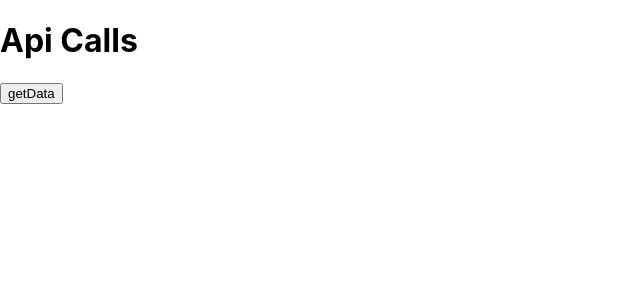
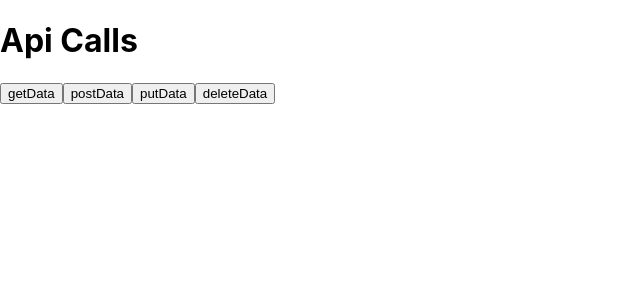
Before and after one commit to harshareddy979/july29threact, a React (Create React App) app: page /apiCalls in a window 1280 px wide. Shown: the top 300 px of the page, without its empty margins (0-640 px from the left). Built offline with nearby package versions, Linux system fonts and the light colour scheme.

Commit message:
added api calls

```diff
--- a/src/Components/apiCalls.js
+++ b/src/Components/apiCalls.js
@@ -12,6 +12,34 @@ function ApiCalls(){
         console.log(response);
     }
 
+    async function postData(){
+        var apiData={
+            "name":"besant",
+            "age":"100",
+            "title":"data created successfully"
+        }
+        var response=await axios.post("https://jsonplaceholder.typicode.com/posts",apiData)
+        console.log(response);
+        setData(response.data)
+    }
+
+    async function putData(){
+        var apiData={
+            "userId": 777,
+            "title": "updated successfully",
+            "body": "new body added"
+        }
+        var response=await axios.put("https://jsonplaceholder.typicode.com/posts/1",apiData)
+        console.log(response);
+        setData(response.data)
+    }
+
+    async function deleteData(){
+        var response=await axios.delete("https://jsonplaceholder.typicode.com/posts/1")
+        console.log(response);
+        setData(response.data)
+    }
+
     // useEffect(()=>{
     //     getData()
     // },[])
@@ -20,9 +48,14 @@ function ApiCalls(){
     return(
         <div>
             <h1>Api Calls</h1>
-            {data && data.title}
+            {data && data.title
+            // data.map((e,i)=>{return e.id})
+            }
             <div>
                 <button onClick={()=>{getData()}}>getData</button>
+                <button onClick={()=>{postData()}}>postData</button>
+                <button onClick={()=>{putData()}}>putData</button>
+                <button onClick={()=>{deleteData()}}>deleteData</button>
             </div>
         </div>
     )
```
